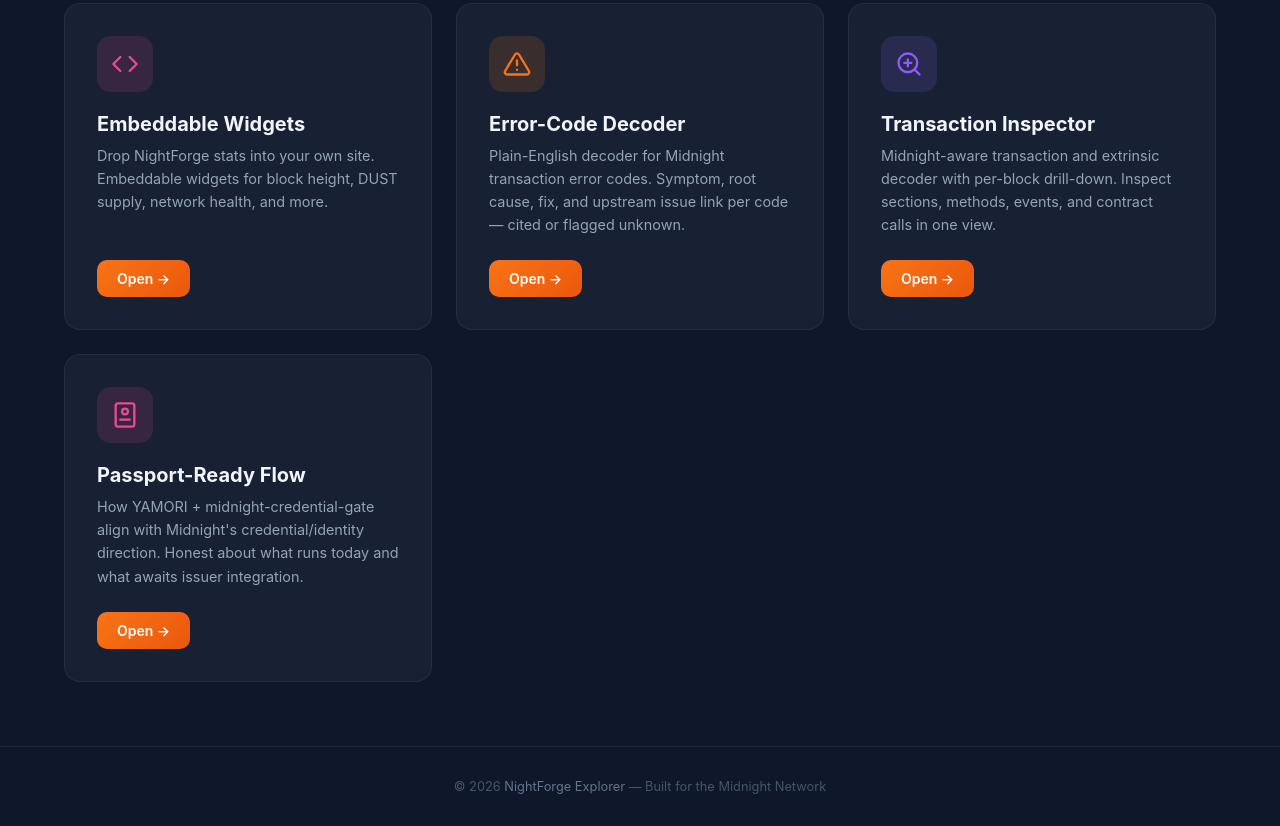
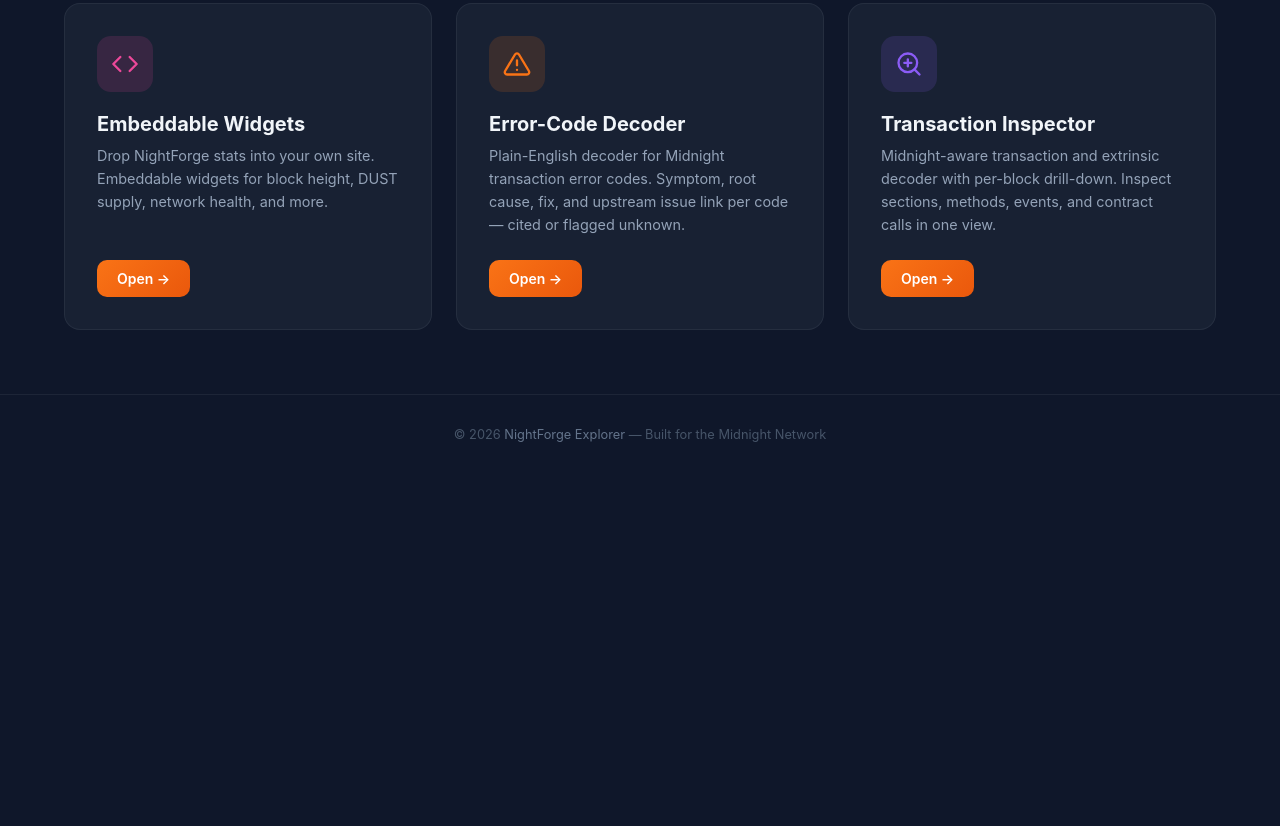
Before and after one commit to cryptoleo79/mainnet-explorer, a website: page tools/index.html in a window 1280 px wide. Shown: the part 1644-2470 px from the top of the page. After the commit the page ends 2118 px from the top, so only its background shows below. Drawn offline with Linux system fonts and the light colour scheme; files whose address does not match are found by name.

Commit message:
ui: cut passport-ready card from tools hub
Passport-Ready is a static YAMORI + midnight-credential-gate standards-
alignment explainer (no live explorer data; mixes Live capability with
Future/Awaiting issuer integration). It is not NightForge operator
intelligence and is out of Wave 1 scope. Removed the discoverability card
the hub added; the page reverts to its pre-Wave-1 reachability (linked from
contracts.html only). No page deleted, no other surface changed.

```diff
--- a/tools/index.html
+++ b/tools/index.html
@@ -391,16 +391,6 @@
       <a href="/tools/tx-inspector.html" class="tool-btn tool-btn-primary">Open &rarr;</a>
     </div>
 
-    <!-- Passport-Ready Flow -->
-    <div class="tool-card">
-      <div class="tool-icon icon-pink">
-        <svg width="28" height="28" fill="none" viewBox="0 0 24 24"><rect x="4" y="2" width="16" height="20" rx="2" stroke="currentColor" stroke-width="2"/><circle cx="12" cy="9" r="2.5" stroke="currentColor" stroke-width="2"/><path d="M8 16h8" stroke="currentColor" stroke-width="2" stroke-linecap="round"/></svg>
-      </div>
-      <h3>Passport-Ready Flow</h3>
-      <p>How YAMORI + midnight-credential-gate align with Midnight's credential/identity direction. Honest about what runs today and what awaits issuer integration.</p>
-      <a href="/tools/passport-ready.html" class="tool-btn tool-btn-primary">Open &rarr;</a>
-    </div>
-
   </section>
 
   <!-- Footer -->
```
Also changed, not shown: docs/WAVE1_REVIEW.md (+1 -1 lines).
